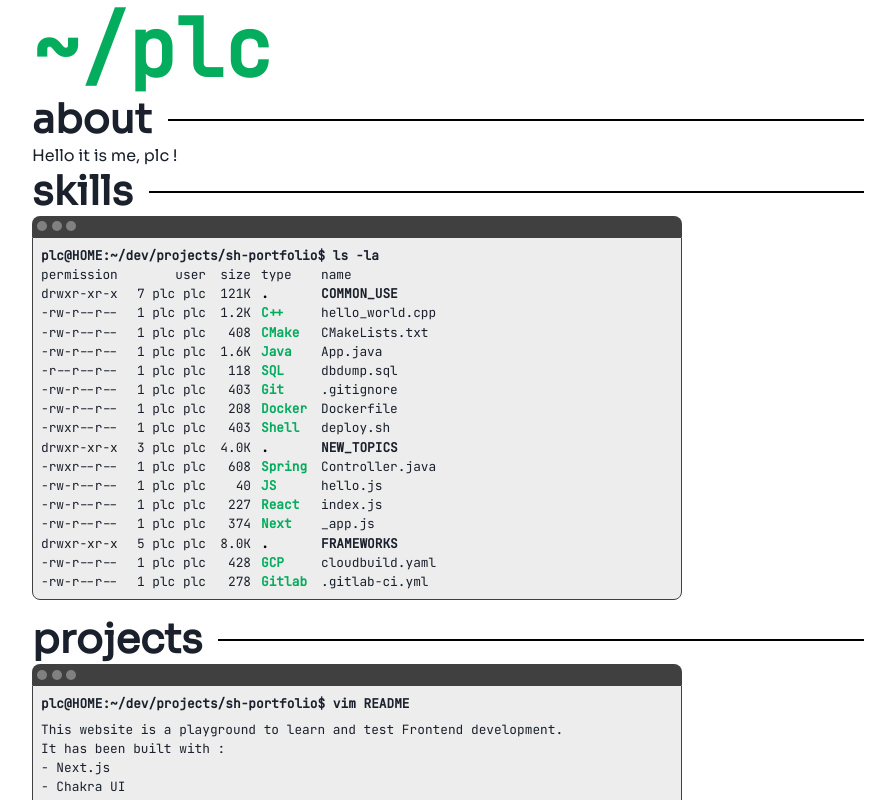
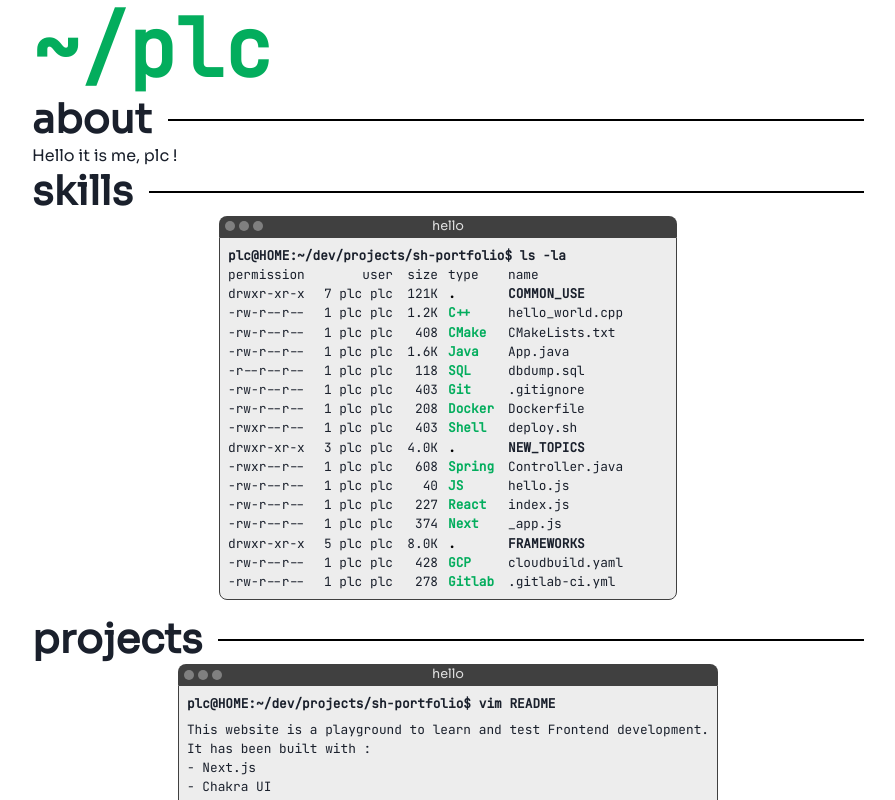
Before and after one commit to pielc/sh-portfolio, a Next.js app: page / in a window 1280 px wide. Shown: the top 800 px of the page, without its empty margins (192-1087 px from the left). Built offline with nearby package versions, Linux system fonts and the light colour scheme.

Commit message:
center windows

```diff
--- a/components/visuals/index.js
+++ b/components/visuals/index.js
@@ -3,49 +3,60 @@ import {
   Circle,
   Grid,
   GridItem,
-  HStack,
+  Flex,
   Text,
-  VStack,
   Image,
+  Center,
 } from "@chakra-ui/react";
 
 export const ShBox = ({ children }) => {
   return (
-    <VStack marginBottom="1em" align="stretch"  spacing="0">
-      <Box
-        display="flex"
-        alignItems="center"
+    <Center>
+    <Grid marginBottom="1em" templateColumns="repeat(1, 1fr)" minW="400px" maxW="600px">
+      <GridItem>
+      <Flex
+        pl="4px"
+        pr="46px"
+        borderTopRadius="lg"
         h="1.3em"
         bgColor="#404040"
-        px="0.3em"
-        minW="450px"
-        maxW="650px"
-        borderTopRadius="lg"
       >
-        <HStack spacing="0.3em">
+        <Center w="14px">
           <Circle size="10px" bg="gray"></Circle>
+        </Center>
+        <Center w="14px">
           <Circle size="10px" bg="gray"></Circle>
+        </Center>
+        <Center w="14px">
           <Circle size="10px" bg="gray"></Circle>
-        </HStack>
-      </Box>
+        </Center>
+        <Center flex="1">
+          <Text color="#DDDDDD" fontSize="0.8em">
+            hello
+          </Text>
+        </Center>
+      </Flex>
+      </GridItem>
+
+      <GridItem>
       <Box
         bgColor="#ededed"
         borderWidth="1px"
         borderBottomRadius="lg"
         borderColor="#404040"
-        minW="450px"
-        maxW="650px"
-        // overflow="hidden"
+        p="2"
       >
-        <Box p="2">{children}</Box>
+        {children}
       </Box>
-    </VStack>
+      </GridItem>
+    </Grid>
+    </Center>
   );
 };
 
 function lsLine(perm, user, size, type, name, folder = false, title = false) {
   return (
-    <Grid w="440px" templateColumns="repeat(7, 1fr)">
+    <Grid w="390px" templateColumns="repeat(7, 1fr)">
       <GridItem w="80px" h="1.5em">
         <Text>{perm}</Text>
       </GridItem>
@@ -67,7 +78,7 @@ function lsLine(perm, user, size, type, name, folder = false, title = false) {
         )}{" "}
       </GridItem>
       <GridItem w="10px" h="1.5em"></GridItem>
-      <GridItem w="160px" h="1.5em">
+      <GridItem w="120px" h="1.5em">
         {" "}
         {folder ? (
           <Text style={{ fontWeight: "bold" }}>{name}</Text>
```
